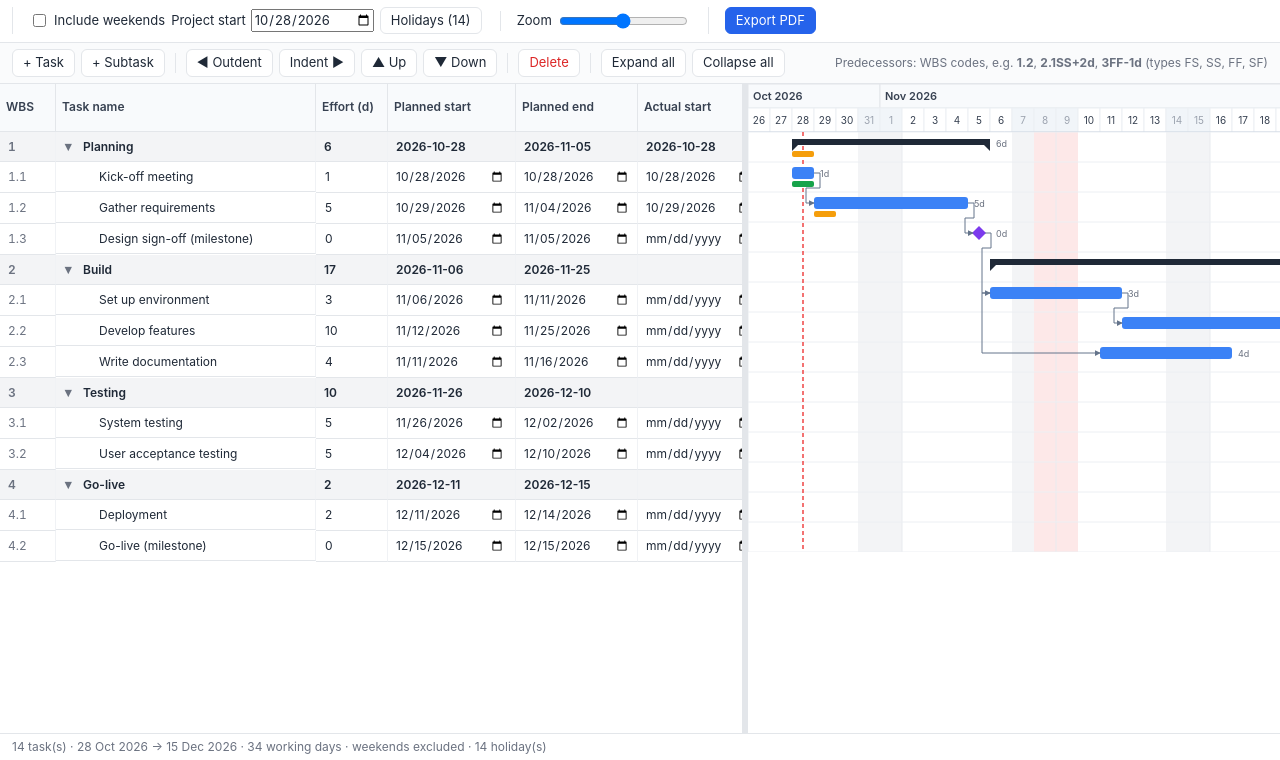
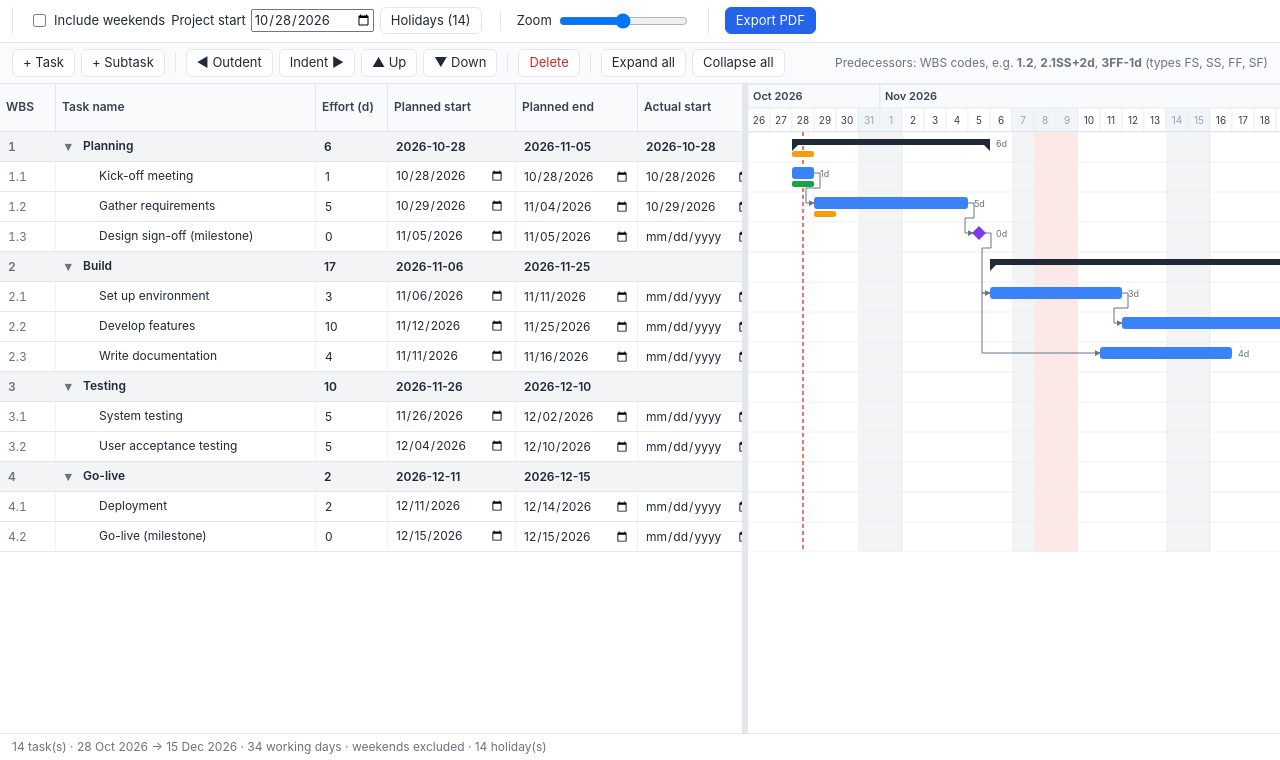
Before and after one commit to samuellimsph/projectplanlite, a plain HTML site: page index.html in a window 1280 px wide. Shown: the part 40-800 px from the top of the page. Drawn offline with Linux system fonts and the light colour scheme.

Commit message:
Update index.html
Align the row borders for left and right pane

```diff
--- a/index.html
+++ b/index.html
@@ -48,7 +48,10 @@ table#grid{border-collapse:separate;border-spacing:0;table-layout:fixed}
 #grid input[type=date]{padding:0 2px}
 #grid .c-name{display:flex;align-items:center;gap:2px}
 #grid .c-name input{flex:1;min-width:0}
-#grid .c-start{display:flex;align-items:center;gap:2px;height:30px}
+#grid .c-start{display:flex;align-items:center;gap:2px;height:28px}
+#grid tbody tr{height:30px}
+#grid td{box-sizing:border-box;line-height:24px}
+#grid .c-name{height:30px}
 .tog{display:inline-block;width:16px;text-align:center;cursor:pointer;color:var(--muted);user-select:none;flex:none}
 .tog.sp{cursor:default}
 .ro{display:inline-block;padding:0 4px;font-size:12px}
```
